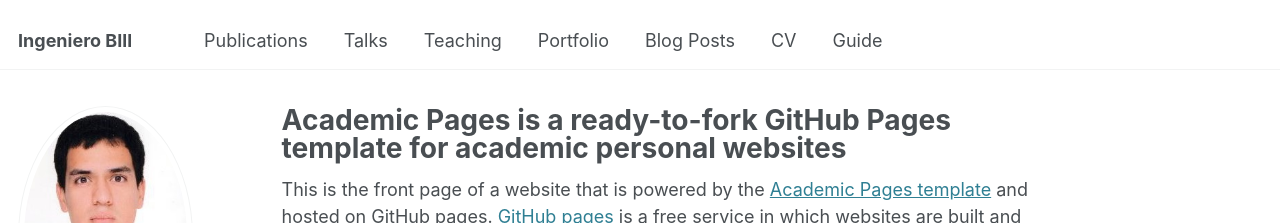
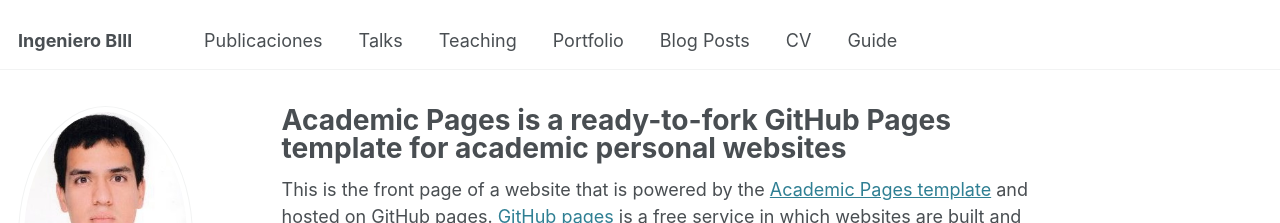
Before and after one commit to IngenieroBill/Cv, a Jekyll site: the page built from _pages/about.md, in a window 1280 px wide. Shown: the top 223 px of the page. Built offline with Jekyll 4.4.1, drawn with Linux system fonts in a browser that asks for light colours.

Commit message:
Actualización de archivos de datos

```diff
--- a/_data/authors.yml
+++ b/_data/authors.yml
@@ -8,6 +8,7 @@
   avatar      : "bio-photo-2.jpg"
   twitter     : "name"
   google_plus : "Name"
+  phone       : "+51914784220"
 
 Name2 Name2:
   name        : "Name2 Name2"
--- a/_data/navigation.yml
+++ b/_data/navigation.yml
@@ -5,7 +5,7 @@
 # prevent it from being included in the site.
 
 main:
-  - title: "Publications"
+  - title: "Publicaciones"
     url: /publications/
 
   - title: "Talks"
```
